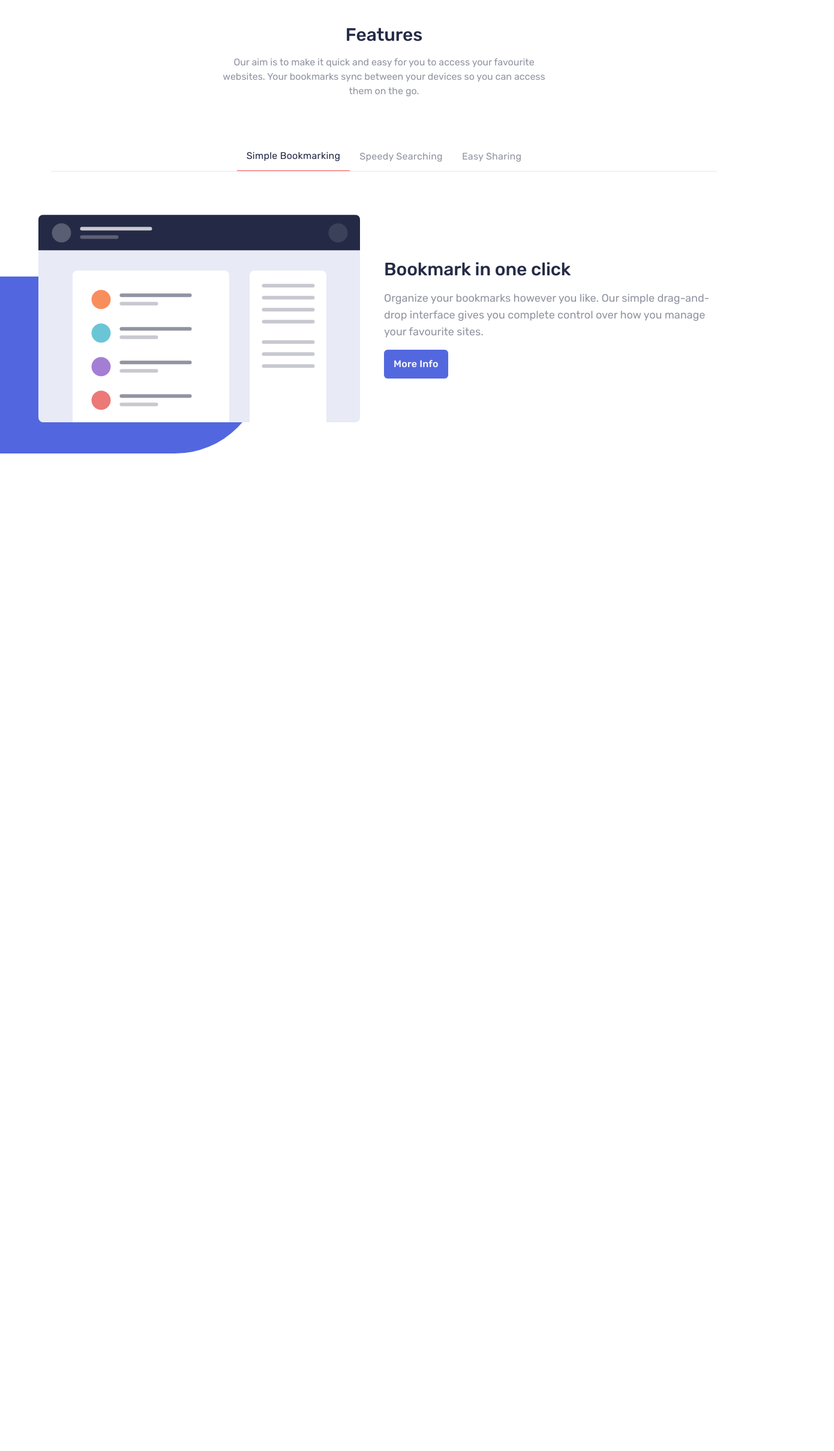
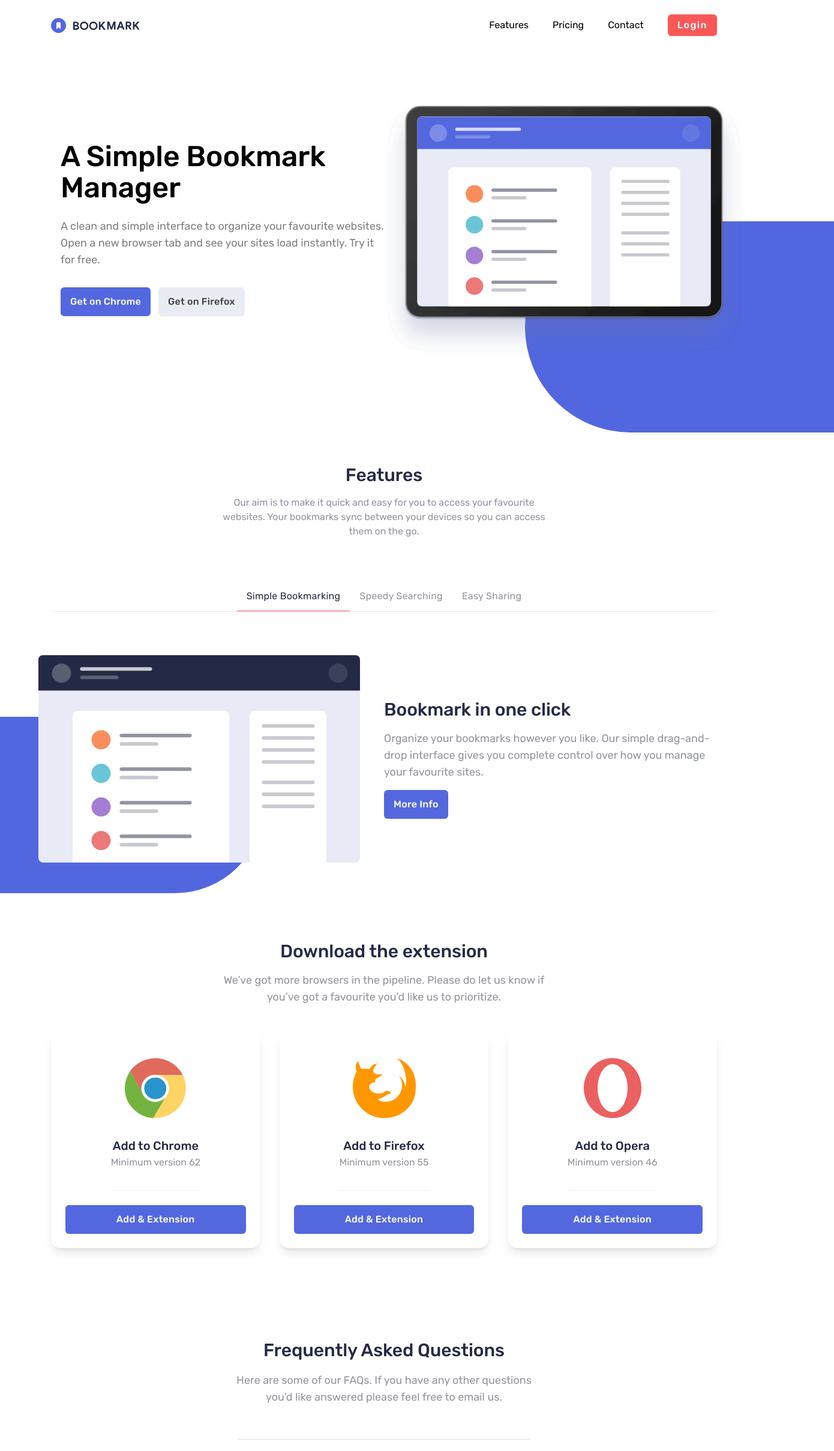
Before and after one commit to zetmosoma10/bookmark-landing-page, a React (Vite) app: page / in a window 1280 px wide. Shown: the top 2419 px of the page at 60% size, 1390 px wide, since content can reach past the window. Before the commit the page ends 800 px from the top, so only its background shows below. Built offline with nearby package versions, Linux system fonts and the light colour scheme.

Commit message:
adding all sections together to build fully responsive landing page

```diff
--- a/src/App.jsx
+++ b/src/App.jsx
@@ -4,17 +4,19 @@ import FAQ from "./sections/FAQ";
 import CallToAction from "./sections/CallToAction";
 import Hero from "./sections/Hero";
 import Features from "./sections/Features";
+import Navbar from "./components/Navbar";
 
 export default function App() {
   return (
     <>
       <main className="font-rubik">
-        {/* <Hero /> */}
-        {/* <Extentions /> */}
-        {/* <FAQ /> */}
+        <Navbar />
+        <Hero />
         <Features />
-        {/* <CallToAction /> */}
-        {/* <Footer /> */}
+        <Extentions />
+        <FAQ />
+        <CallToAction />
+        <Footer />
       </main>
     </>
   );
--- a/src/components/Footer.jsx
+++ b/src/components/Footer.jsx
@@ -4,9 +4,9 @@ import { RiTwitterXLine } from "react-icons/ri";
 
 const Footer = () => {
   return (
-    <footer className=" text-slate-50 py-10 md:py-8  bg-dark_Blue">
-      <div className="max-container flex flex-col md:flex-row md:justify-between md:items-center items-center">
-        <div className="md:flex md:items-center md:space-x-16">
+    <footer className=" text-slate-50 py-10 lg:py-8  bg-dark_Blue">
+      <div className="max-container flex flex-col lg:flex-row lg:justify-between lg:items-center items-center">
+        <div className="lg:flex lg:items-center lg:space-x-16">
           <a href="#home">
             <svg
               className="fill-red"
@@ -30,7 +30,7 @@ const Footer = () => {
               </g>
             </svg>
           </a>
-          <ul className="md:flex items-center mt-10 md:mt-0 text-center space-y-8 md:space-y-0 md:space-x-10 uppercase text-base md:text-sm tracking-[1.73px]">
+          <ul className="lg:flex items-center mt-10 lg:mt-0 text-center space-y-8 lg:space-y-0 lg:space-x-10 uppercase text-base lg:text-sm tracking-[1.73px]">
             {navLinkList.map((link) => (
               <li className=" hover:text-soft_Red duration-100" key={link}>
                 <a href="#">{link}</a>
@@ -38,7 +38,7 @@ const Footer = () => {
             ))}
           </ul>
         </div>
-        <div className="flex items-center space-x-10 mt-12 md:mt-0 md:space-x-6">
+        <div className="flex items-center space-x-10 mt-12 lg:mt-0 lg:space-x-6">
           <a href="#" className="text-2xl hover:text-soft_Red duration-100">
             <AiFillFacebook />
           </a>
--- a/src/components/MobileNavbar.jsx
+++ b/src/components/MobileNavbar.jsx
@@ -7,7 +7,7 @@ import { navLinkList } from "../constant";
 const MobileNavbar = ({ toggle, open }) => {
   return (
     <div
-      className={`fixed top-0 left-0 w-full bg-dark_Blue bg-opacity-95 md:hidden  text-slate-50
+      className={`z-20 fixed top-0 left-0 w-full bg-dark_Blue bg-opacity-95 md:hidden  text-slate-50
       transform ${
         open ? " translate-x-0" : "translate-x-full"
       } duration-500 transition-transform`}
--- a/src/sections/CallToAction.jsx
+++ b/src/sections/CallToAction.jsx
@@ -29,19 +29,19 @@ const CallToAction = () => {
   };
 
   return (
-    <section className="flex flex-col items-center   bg-soft_Blue text-slate-50">
-      <div className="text-center max-container max-w-[442px] my-14 md:my-[75px]">
+    <section className="mt-[123px] lg:mt-[150px] flex flex-col items-center   bg-soft_Blue text-slate-50">
+      <div className="text-center max-container max-w-[442px] my-14 lg:my-[75px]">
         <p className="text-sm font-medium leading-10 tracking-[4.62px]">
           35,000+ ALREADY JOINED
         </p>
-        <h3 className="text-2xl md:text-3xl font-medium leading-7 md:leading-10 tracking-[-0.08px] md:tracking-[-0.1px]">
+        <h3 className="text-2xl lg:text-3xl font-medium leading-7 lg:leading-10 tracking-[-0.08px] lg:tracking-[-0.1px]">
           Stay up-to-date with what we’re doing
         </h3>
         <form
           onSubmit={handleSubmit}
-          className="md:mt-8 md:flex md:items-start md:gap-4"
+          className="lg:mt-8 lg:flex lg:items-start lg:gap-4"
         >
-          <div className="flex-grow  mt-8 md:mt-0  ">
+          <div className="flex-grow  mt-8 lg:mt-0  ">
             <div
               style={{
                 border: isValid ? "" : "2px solid #FA5959",
@@ -72,7 +72,7 @@ const CallToAction = () => {
             ) : null}
           </div>
           <Button
-            className="leading-7 md:w-auto  hover:bg-white hover:bg-soft_Red tracking-[0.25px] mt-4 md:mt-0 w-full"
+            className="leading-7 lg:w-auto  hover:bg-white hover:bg-soft_Red tracking-[0.25px] mt-4 lg:mt-0 w-full"
             type="button"
             variant="red"
           >
--- a/src/sections/Extentions.jsx
+++ b/src/sections/Extentions.jsx
@@ -3,8 +3,8 @@ import { extentionData } from "../constant";
 
 const Extentions = () => {
   return (
-    <section className="text-dark_Blue">
-      <header className="text-center">
+    <section className="mt-[90px] flex flex-col  lg:mt-[130px] text-dark_Blue w-[90%] max-w-[1110px] mx-auto ">
+      <header className="text-center max-w-[540px] self-center ">
         <h2 className="  font-medium text-2xl lg:text-3xl leading-10 tracking-[-0.08px] lg:tracking-[-0.1px] ">
           Download the extension
         </h2>
@@ -13,11 +13,11 @@ const Extentions = () => {
           you’ve got a favourite you’d like us to prioritize.
         </p>
       </header>
-      <div className="flex flex-col md:flex-row md:justify-around gap-x-8 gap-y-10 mt-10">
+      <div className="flex flex-col items-center lg:flex-row lg:justify-around gap-x-8 gap-y-10 mt-10">
         {extentionData.map((data) => (
           <div
             key={data.icon}
-            className="flex flex-col items-center w-full rounded-2xl p-6 pt-12  shadow-lg bg-white"
+            className="max-w-[400px] lg:max-w-auto  flex  flex-col items-center w-full rounded-2xl p-6 pt-12  shadow-lg bg-white"
           >
             <div className="text-center  border-b  border-dotted pb-8">
               <img className="mx-auto" src={data.icon} alt="" />
--- a/src/sections/FAQ.jsx
+++ b/src/sections/FAQ.jsx
@@ -14,7 +14,7 @@ const FAQ = () => {
   };
 
   return (
-    <section className="max-container max-w-[540px] text-center flex flex-col items-center text-dark_Blue">
+    <section className="mt-[140px] lg:mt-[150px] max-container max-w-[540px] text-center flex flex-col items-center text-dark_Blue">
       <h2 className="text-2xl md:text-3xl text-center font-medium leading-7 md:leading-10 tracking-[-0.08px] md:tracking-[-0.1px]">
         Frequently Asked Questions
       </h2>
--- a/src/sections/Features.jsx
+++ b/src/sections/Features.jsx
@@ -6,20 +6,20 @@ const Features = () => {
   const [featuresDataArray, setFeaturesDataArray] = useState(featuresData);
   const [featureIndex, setFeatureIndex] = useState(0);
   return (
-    <section className="my-10 flex flex-col items-center max-container text-dark_Blue">
+    <section className="mt-[140px] lg:mt-[180px] flex flex-col items-center max-container text-dark_Blue">
       <header className="text-center max-w-[540px]">
-        <h2 className="font-medium text-2xl md:text-3xl leading-[52px] tracking-[-0.08px] md:tracking-[-0.1px]  ">
+        <h2 className="font-medium text-2xl lg:text-3xl leading-[52px] tracking-[-0.08px] lg:tracking-[-0.1px]  ">
           Features
         </h2>
-        <p className="opacity-50 text-base leading-6 md:mt-4">
+        <p className="opacity-50 text-base leading-6 lg:mt-4">
           Our aim is to make it quick and easy for you to access your favourite
           websites. Your bookmarks sync between your devices so you can access
           them on the go.
         </p>
       </header>
       <div
-        className="w-full flex flex-col md:flex-row md:justify-center mt-10 md:mt-[72px] divide-y divide-dark_Blue
-        divide-opacity-20 md:divide-none border-b "
+        className="w-full flex flex-col lg:flex-row lg:justify-center mt-10 lg:mt-[72px] divide-y divide-dark_Blue
+        divide-opacity-20 lg:divide-none border-b "
       >
         {featuresDataArray.map((feature, index) => (
           <Button
@@ -35,30 +35,30 @@ const Features = () => {
             key={index}
             type="button"
             className="font-normal opacity-75  shadow-none rounded-none active:scale-100
-              first:border-t first:md:border-t-0 "
+              first:border-t first:lg:border-t-0 "
           >
             {feature.button}
           </Button>
         ))}
       </div>
-      <div className="grid md:grid-cols-[50%,50%] gap-y-8  md:items-center mt-[72px] justify-items-center md:justify-items-start ">
-        <div className="relative md:justify-self-end md:mr-10">
+      <div className="grid lg:grid-cols-[50%,50%] gap-y-8  lg:items-center mt-[72px] justify-items-center lg:justify-items-start ">
+        <div className="relative lg:justify-self-end lg:mr-10">
           <img
-            className="w-full md:w-auto md:max-w-[536px]"
+            className="w-full lg:w-auto lg:max-w-[536px]"
             src={featuresDataArray[featureIndex].imgUrl}
             alt=""
           />
           <img
             src={featureBgIcon}
-            className="absolute -z-10 w-auto bottom-[-4%] md:bottom-[-15%] left-[-30%]"
+            className="absolute -z-10 w-auto bottom-[-4%] lg:bottom-[-15%] left-[-30%]"
             alt=""
           />
         </div>
-        <div className="text-center md:text-left">
-          <h3 className="font-medium text-2xl md:text-3xl leading-[52px] tracking-[-0.08px] md:tracking-[-0.1px]  ">
+        <div className="text-center lg:text-left">
+          <h3 className="font-medium text-2xl lg:text-3xl leading-[52px] tracking-[-0.08px] lg:tracking-[-0.1px]  ">
             {featuresDataArray[featureIndex].title}
           </h3>
-          <p className="text-base md:text-lg md:leading-[28px] md:mt-4  opacity-50">
+          <p className="text-base lg:text-lg lg:leading-[28px] lg:mt-4  opacity-50">
             {featuresData[featureIndex].text}
           </p>
           <Button className="mt-4" type="link" variant="blue">
--- a/src/sections/Hero.jsx
+++ b/src/sections/Hero.jsx
@@ -5,26 +5,26 @@ import herobgImg from "../Assets/images/hero-rectangle.svg";
 const Hero = () => {
   return (
     <section
-      className="max-w-[1110px] px-4 w-[90%] mx-auto    grid md:grid-cols-[50%,50%]
-         justify-items-center md:justify-items-start md:items-center gap-y-24"
+      className="mt-[80px] lg:mt-[108px] max-w-[1110px] px-4 w-[90%] mx-auto    grid lg:grid-cols-[50%,50%]
+         justify-items-center lg:justify-items-start lg:items-center gap-y-[70px]"
     >
-      <div className="order-1 md:order-2 relative">
+      <div className="order-1 lg:order-2 relative">
         <img
-          className=" w-full md:w-auto md:max-w-[600px]"
+          className=" w-full lg:w-auto lg:max-w-[600px]"
           src={heroImg}
           alt="tablet image"
         />
         <img
           src={herobgImg}
-          className="absolute bottom-0  md:bottom-[-30%] right-[-25%]  -z-10"
+          className="absolute bottom-0  lg:bottom-[-30%] right-[-25%]  -z-10"
           alt=""
         />
       </div>
-      <div className="order-2 md:order-1 text-center md:text-left">
-        <h1 className="font-medium text-3xl md:text-5xl leading-10 md:leading-[52px] tracking-[-0.09px] tracking-[-0.15px] ">
+      <div className="order-2 lg:order-1 text-center lg:text-left">
+        <h1 className="font-medium text-3xl lg:text-5xl leading-10 lg:leading-[52px] tracking-[-0.09px] tracking-[-0.15px] ">
           A Simple Bookmark Manager
         </h1>
-        <p className="mt-4 md:mt-6 text-base md:text-lg leading-6 md:leading-7 opacity-50">
+        <p className="mt-4 lg:mt-6 text-base lg:text-lg leading-6 lg:leading-7 opacity-50">
           A clean and simple interface to organize your favourite websites. Open
           a new browser tab and see your sites load instantly. Try it for free.
         </p>
```
